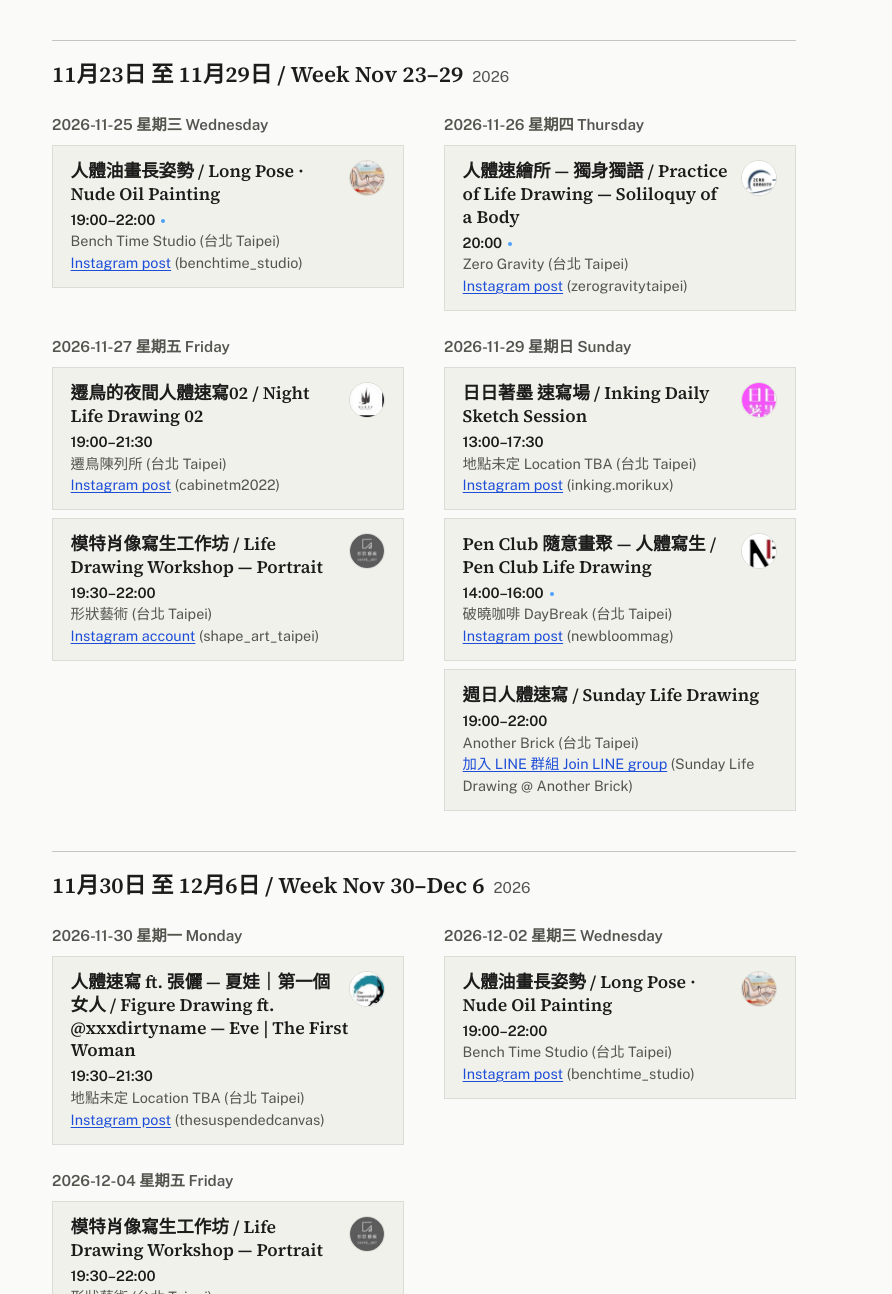
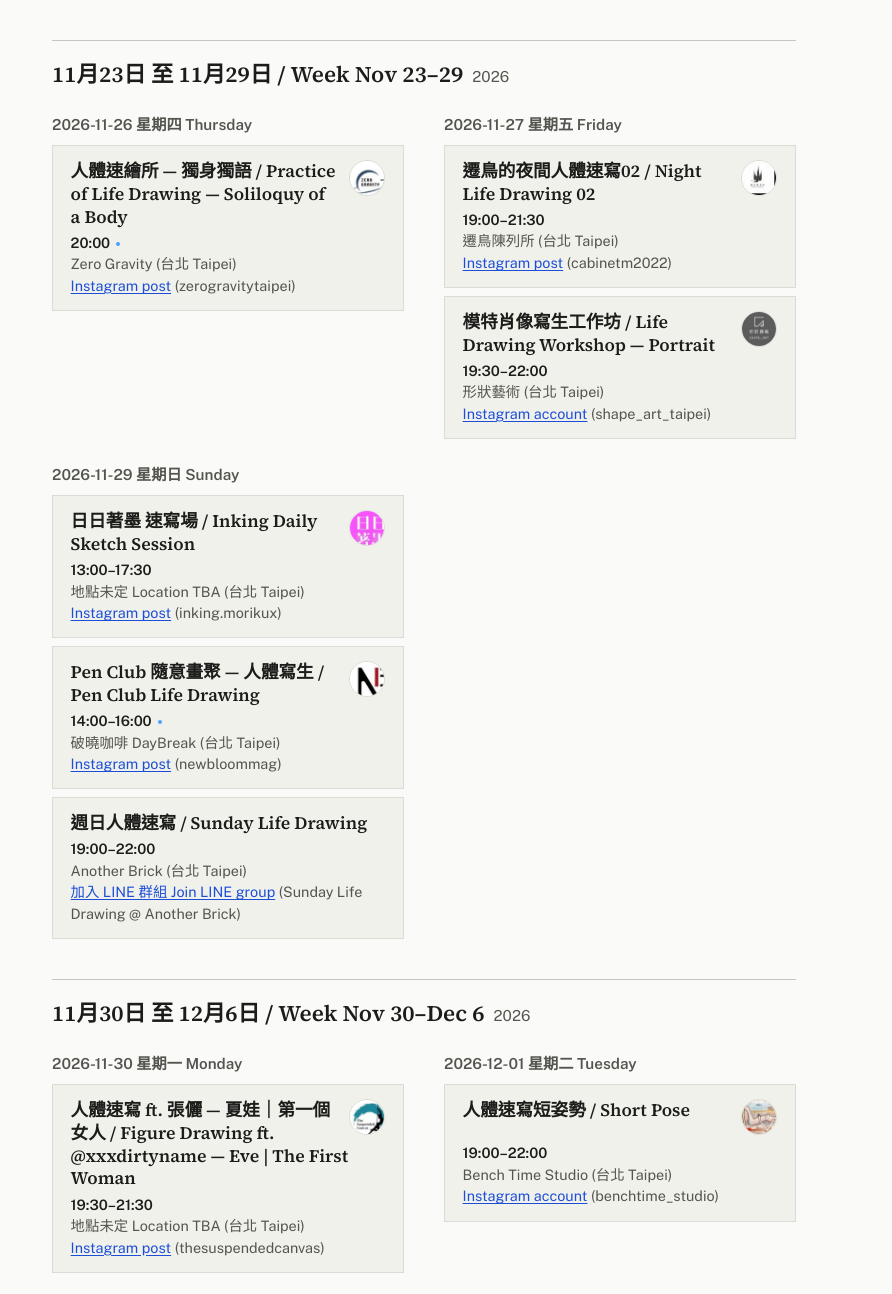
Before and after one commit to paulrouget/drawintaipei.com, a plain HTML site: page index.html in a window 1280 px wide. Shown: the top 1294 px of the page, 388-1280 px from the left. Drawn offline with nearby package versions, Linux system fonts and the light colour scheme.

Commit message:
Publish 2026-11-26 (de63153)

```diff
--- a/index.html
+++ b/index.html
@@ -49,12 +49,6 @@ small { font-size: inherit; }
 <main>
 <h2>11月23日 至 11月29日 / Week Nov 23–29 <span class="yr">2026</span></h2>
 <div class="week">
-<div class="dayblock"><div class="day">2026-11-25 星期三 Wednesday</div>
-<div class="ev">
-<div class="title"><img class="av" src="avatars/benchtime_studio.jpg" alt="" width="36" height="36">人體油畫長姿勢 / Long Pose · Nude Oil Painting</div>
-<div class="top"><b class="time">19:00–22:00</b><span class="dot"></span></div>
-<small>Bench Time Studio (台北 Taipei)</small><br><a href="https://www.instagram.com/p/Df-GcMjzAWJ/">Instagram post</a> <small>(benchtime_studio)</small>
-</div></div>
 <div class="dayblock"><div class="day">2026-11-26 星期四 Thursday</div>
 <div class="ev">
 <div class="title"><img class="av" src="avatars/zerogravitytaipei.jpg" alt="" width="36" height="36">人體速繪所 — 獨身獨語 / Practice of Life Drawing — Soliloquy of a Body</div>
@@ -96,6 +90,12 @@ small { font-size: inherit; }
 <div class="title"><img class="av" src="avatars/thesuspendedcanvas.jpg" alt="" width="36" height="36">人體速寫 ft. 張儷 — 夏娃｜第一個女人 / Figure Drawing ft. @xxxdirtyname — Eve | The First Woman</div>
 <div class="top"><b class="time">19:30–21:30</b></div>
 <small>地點未定 Location TBA (台北 Taipei)</small><br><a href="https://www.instagram.com/p/DfJYqPin0Dn/">Instagram post</a> <small>(thesuspendedcanvas)</small>
+</div></div>
+<div class="dayblock"><div class="day">2026-12-01 星期二 Tuesday</div>
+<div class="ev">
+<div class="title"><img class="av" src="avatars/benchtime_studio.jpg" alt="" width="36" height="36">人體速寫短姿勢 / Short Pose</div>
+<div class="top"><b class="time">19:00–22:00</b></div>
+<small>Bench Time Studio (台北 Taipei)</small><br><a href="https://www.instagram.com/benchtime_studio/">Instagram account</a> <small>(benchtime_studio)</small>
 </div></div>
 <div class="dayblock"><div class="day">2026-12-02 星期三 Wednesday</div>
 <div class="ev">
```
Also changed, not shown: 1 other file.
